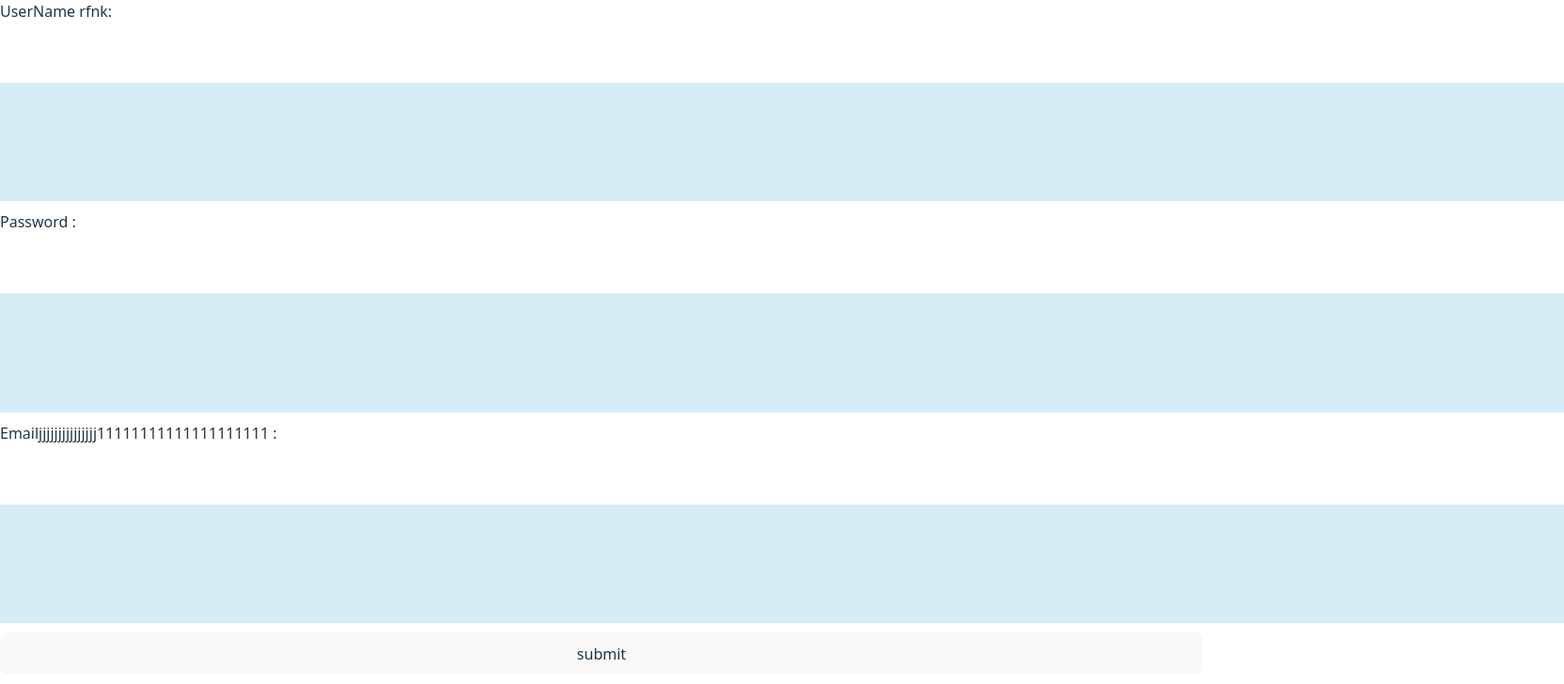
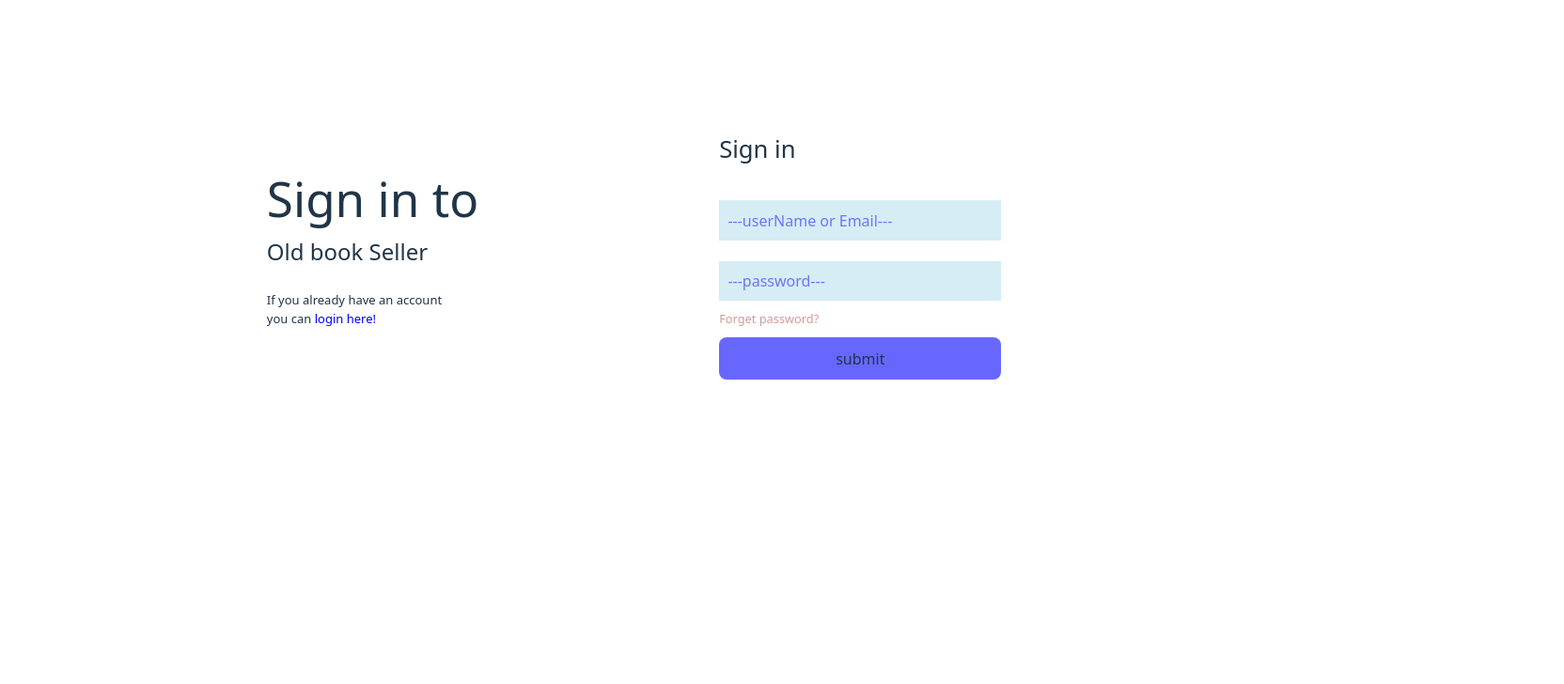
Before and after one commit to Balaraju2007/E-Commerce, a React (Vite) app in the folder frontend/: page /signin in a window 1280 px wide. Shown: the top 728 px of the page at 94% size, 1664 px wide, since content can reach past the window. Built offline with nearby package versions, Linux system fonts and the light colour scheme.

Commit message:
create a home component

```diff
--- a/frontend/src/App.jsx
+++ b/frontend/src/App.jsx
@@ -3,6 +3,7 @@ import Registration from './loginPages/Registration'
 import { BrowserRouter as Router, Routes, Route } from 'react-router-dom';
 import Signin from './loginPages/Signin'
 import Welcomapage from './loginPages/Welcompage'
+import Home from './homepage/home'
 function App() {
   return (
 
@@ -13,6 +14,7 @@ function App() {
         <Route path='/' element={<Welcomapage />} />
         <Route path='/signup' element={<Registration />} />
         <Route path='/signin' element={<Signin />} />
+        <Route path='/home' element={<Home />} />
       </Routes>
 
     </Router>
--- /dev/null
+++ b/frontend/src/homepage/home.jsx
@@ -0,0 +1,14 @@
+import React from 'react'
+import { useState } from 'react'
+// import "./signinup.css";
+
+const Home = () => {
+
+    return (
+        <div className='sigupContainer'>
+            hey salaarrrrrrrrrr
+        </div>
+    )
+}
+
+export default Home
--- a/frontend/src/loginPages/Registration.jsx
+++ b/frontend/src/loginPages/Registration.jsx
@@ -38,7 +38,7 @@ const Registration = () => {
                 <h1>Sign up to </h1>
                 <h2>Old book Seller</h2> <br></br>
                 <p style={{fontSize:"13px"}}>If you already have an account <br>
-                </br> you can <span style={{color:"blue"}}>login here!</span></p>
+                </br> you can <span  style={{color:"blue",cursor: 'pointer'}}>login here!</span></p>
             </div>
             <div className='signupFieldss'>
                 <h2 style={{fontSize: '1.6rem'}}>Sign up</h2> <br></br>
--- a/frontend/src/loginPages/Signin.jsx
+++ b/frontend/src/loginPages/Signin.jsx
@@ -1,8 +1,8 @@
 import React from 'react'
 import { useState } from 'react'
-import "./registration.css";
+import "./signinup.css";
 
-const Signin = () => {
+const Registration = () => {
     const [count, setCount] = useState(0)
     const [user, setUser] = useState(null)
     const [pass, setPass] = useState(null)
@@ -33,17 +33,27 @@ const Signin = () => {
         }
     }
     return (
-        <>
-            <form className='form' onSubmit={call}>
-                <div className='form'>
-                    <div className='username'><label>UserName rfnk: </label><input type='text' onChange={handleName} required /> </div>
-                    <div className='passsword'><label>Password : </label><input type='text' onChange={handlePass} required /> </div>
-                    <div className='email'><label>Emailjjjjjjjjjjjjjjj11111111111111111111 : </label><input type='emmail' onChange={handlePass} required /> </div>
-                    <button type='submit' >submit</button>
-                </div>
-            </form>
-        </>
+        <div className='sigupContainer'>
+            <div className='loginInformation'>
+                <h1>Sign in to </h1>
+                <h2>Old book Seller</h2> <br></br>
+                <p style={{fontSize:"13px"}}>If you already have an account <br>
+                </br> you can <span style={{color:"blue",cursor: 'pointer'}}>login here!</span></p>
+            </div>
+            <div className='signupFieldss'>
+                <h2 style={{fontSize: '1.6rem'}}>Sign in</h2> <br></br>
+                <form className='form' onSubmit={call}>
+                    <div className='form'>
+                        <div className='username'><input type='text' onChange={handleName} required placeholder='---userName or Email---' /> </div>
+                        <div className='passsword'><input type='password' onChange={handlePass} required placeholder='---password---'/> </div>
+                        <p style={{fontSize:'80%',color:'rgba(168, 60, 60, 0.523)', cursor: 'pointer'}}>Forget password?</p>
+
+                        <button type='submit' className='button'>submit</button>
+                    </div>
+                </form>
+            </div>
+        </div>
     )
 }
 
-export default Signin
+export default Registration
--- a/frontend/src/loginPages/signinup.css
+++ b/frontend/src/loginPages/signinup.css
@@ -5,8 +5,10 @@
     align-items:center;
     padding-top: 10%;
     gap: 20%;
+    /* color: rgba(168, 60, 60, 0.523); */
     /* background-color: blue; */
 }
+
 
 input {
     /* border: 2px solid black; */
@@ -20,6 +22,7 @@ input {
 .button {
     background-color: rgb(103, 103, 253);
     width: 130%;
+    cursor: pointer;
 }
 
 h2 {
```
